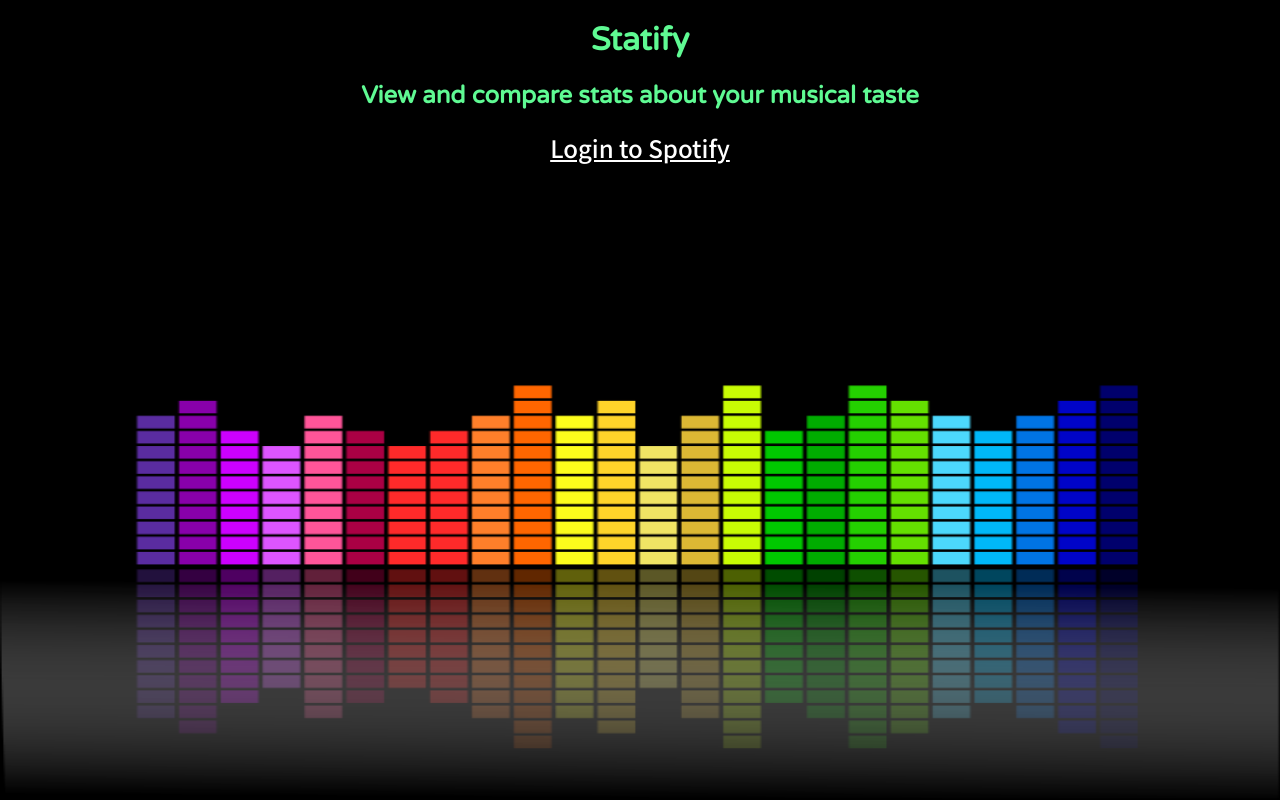
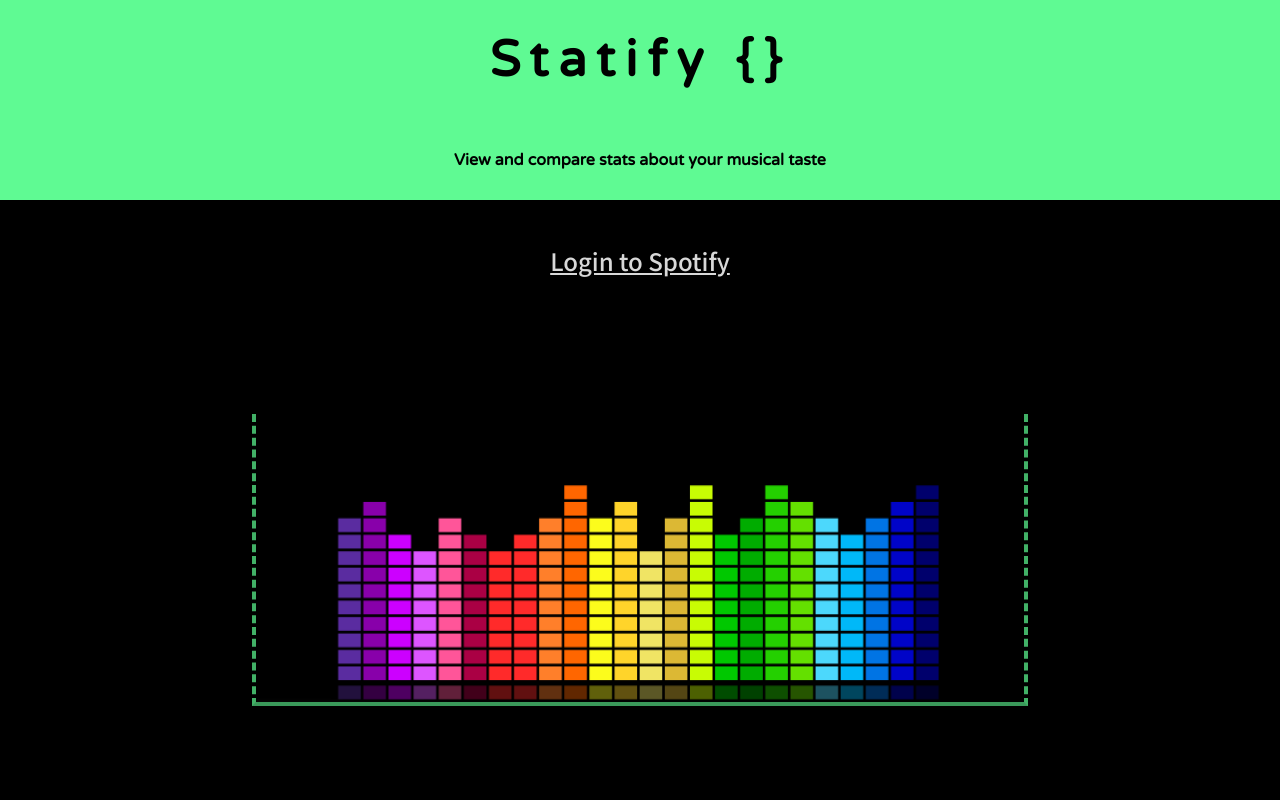
Before and after one commit to cpbram2011/statify, a React (Create React App) app in the folder frontend/: page / in a window 1280 px wide. Built offline with nearby package versions, Linux system fonts and the light colour scheme; what spotify-web-api-js would draw is missing.

Commit message:
tweak splash css

```diff
--- a/frontend/src/App.js
+++ b/frontend/src/App.js
@@ -100,13 +100,14 @@
 
 
 
+    const curly = "{}";
 
     return (
       <div className="App">
 
         <div className='navbar'>
           <div className='left'>
-            <h1>Statify</h1>
+            <h1>Statify {curly}</h1>
           </div>
           <div className='right' onClick={() => this.toggleDropdown()}>
             <img src={this.props.profpic} ></img>
--- a/frontend/src/components/splash/splash.jsx
+++ b/frontend/src/components/splash/splash.jsx
@@ -3,9 +3,10 @@
 
 
 export default ({message}) => {
+    const curly = "{}";
     return (
     <div className='splash'>
-        <h1>Statify</h1>
+        <h1>Statify {curly}</h1>
         <h2>View and compare stats about your musical taste</h2>
 
         { process.env.NODE_ENV === 'production' ?
--- a/frontend/src/components/tracks/track_component.js
+++ b/frontend/src/components/tracks/track_component.js
@@ -8,6 +8,4 @@
 
 
 
-
-
 export default connect(mSTP, null)(Tracks)
--- a/frontend/src/components/tracks/tracks.jsx
+++ b/frontend/src/components/tracks/tracks.jsx
@@ -98,7 +98,9 @@
 
                 <div className="tracks-container">
                     <h1>Track List:</h1>
-                    <h1>Sort By: </h1>
+                    <div className='sortby'>
+
+                    <h3>Sort By: </h3>
                     <select onChange={e => this.setState({sortBy: e.target.value})}>
                         <option value="date added">Date Added</option>
                         <option value="popularity">Popularity</option>
@@ -107,6 +109,7 @@
                         <option value="valence">Valence</option>
                         <option value="danceability">Danceability</option>
                     </select>
+                    </div>
                     <ul className="track-ul">
                     {trackEles}
                     </ul>
--- a/frontend/src/index.css
+++ b/frontend/src/index.css
@@ -1,6 +1,10 @@
 /* RESET */
+html {
+  height: 100%;
+}
+body {
+  height: 100%;
 
-body {
   margin: 0;
   /* font-family: -apple-system, BlinkMacSystemFont, 'Segoe UI', 'Roboto', 'Oxygen',
     'Ubuntu', 'Cantarell', 'Fira Sans', 'Droid Sans', 'Helvetica Neue',
@@ -11,6 +15,13 @@
   background: black;
   color: white;
 }
+
+#root {
+  height: 100%;
+  width: 100%;
+
+}
+
 h1, h2, h3 {
    font-family: 'Varela Round', sans-serif;
 }
@@ -92,27 +103,60 @@
   background: #555;
 }
 
-
-.splash * {
-  text-align: center;
-  display: block;
+.splash {
+  margin: 0;
+  height: 100%;
+  display: grid;
+  grid-template-rows: 15% 10% 15% 60%;
 }
 
 .splash h1, h2 {
-  color:  #5ffa93;
+  color: black;
+  background-color:  #5ffa93;
+  display: flex;
+  justify-content: center;
+  align-items: center;
+  margin: 0;
+  font-size: 1em;
 }
 
+.splash h1 {
+  font-size: 50px;
+  letter-spacing: 10px;
+
+}
+
+
+.splash h2 {
+  grid-row: 2;
+}
+
+
 .splash a {
+  box-sizing: border-box;
+  display: block;
+  width: fit-content;
+  margin: auto;
   font-size: 1.5em;
+  color: rgb(216, 216, 216);
+  text-align: center;
+  grid-row: 3;
+
+}
+
+.splash a:hover {
   color: white;
 }
 .splashimg {
-  position: fixed;
-  bottom: 0;
-  left: 0;
   height: 60%;
-  width: 100%;
-  z-index: 0;
+  width: 60%;
+  grid-row: 4;
+  align-self: center;
+  min-width: 500px;
+  margin: 0 auto;
+  border-bottom: 4px solid #3a995a;
+  border-left:  4px dashed #42b167;
+  border-right: 4px dashed #42b167;
 }
 
 /* Dropdown */
@@ -592,6 +636,20 @@
   align-items: center;
 }
 
+.sortby {
+  width: 100%;
+  display: flex;
+  justify-content: center;
+  align-items: center;
+}
+
+.sortby * {
+  margin: 10px 5px;
+}
+
+.sortby select {
+  height: 40px;
+}
 .search-track-ul{
   list-style: none;
   overflow-y: scroll;
```
Also changed, not shown: frontend/src/components/splash/soundeq.png, 1 other file (tests, documents, lock files or other folders).
